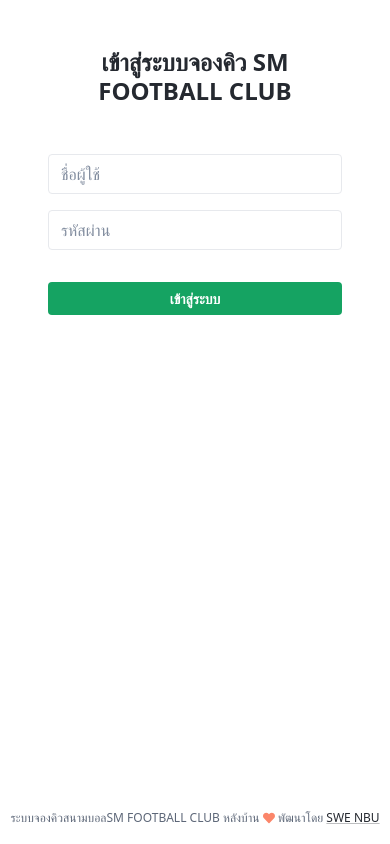
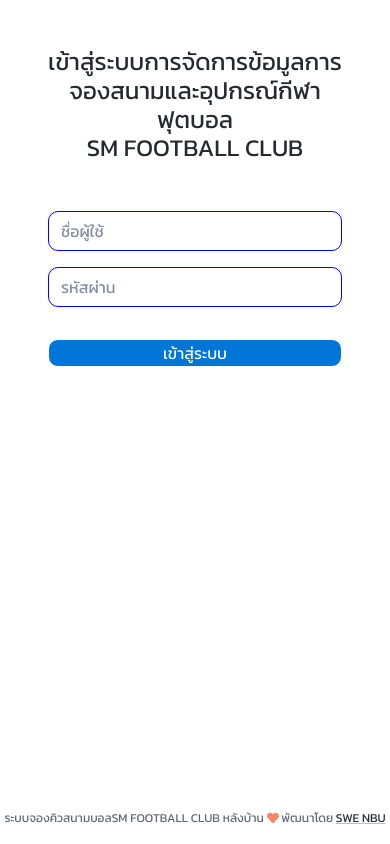
Before and after one commit to nattawutget/finalproject1, a PHP site: page /admin/index.php in a window 390 px wide. Run offline with PHP 8.4, Linux system fonts and the light colour scheme; style sheets or scripts are compiled from the project's sources; some libraries are stand-ins or nearby versions.

Commit message:
cssFontBtnH

```diff
--- a/admin/admin/index.php
+++ b/admin/admin/index.php
@@ -16,7 +16,7 @@
          <div class="app-card app-card-settings shadow-sm p-4">
              <div class="app-card-body">
                  <div class="d-grid gap-2 d-md-flex justify-content-md-end">
-                     <a href="?page=<?= $_GET['page'] ?>&function=add" class="btn btn-primary text-white mb-4 float-right">เพิ่มข้อมูลผู้ดูเเลลระบบ</a>
+                     <a href="?page=<?= $_GET['page'] ?>&function=add" class="btn btn-color text-white mb-4 float-right">เพิ่มข้อมูลผู้ดูเเลลระบบ</a>
                  </div>
 
                  <table class="table  table-hover" id="tableall">
--- a/admin/include/head.php
+++ b/admin/include/head.php
@@ -17,6 +17,12 @@
 
     <!-- Data table js -->
     <link rel="stylesheet" href="//cdn.datatables.net/1.11.4/css/jquery.dataTables.min.css">
+
+    <!-- Kanit -->
+    <link rel="preconnect" href="https://fonts.googleapis.com">
+    <link rel="preconnect" href="https://fonts.gstatic.com" crossorigin>
+    <link href="https://fonts.googleapis.com/css2?family=Kanit:wght@300;400&display=swap" rel="stylesheet">
+
 </head>
 <style>
     .dataTables_wrapper .dataTables_length select {
@@ -38,4 +44,49 @@
         height: 100vh;
         min-height: 100%
     }
+
+    @font-face {
+        src: url("../fonts/Kanit-Bold.ttf");
+        font-family: "Kanit";
+        font-weight: bold;
+
+    }
+
+    @font-face {
+        src: url("../fonts/Kanit-Regular.ttf");
+        font-family: "Kanit";
+        font-weight: 400;
+
+    }
+
+    * {
+        font-family: "Kanit";
+    }
+
+    h1,
+    .h1,
+    h2,
+    .h2,
+    h3,
+    .h3,
+    h4,
+    .h4,
+    th,
+    .th,
+    .btn {
+        font-weight: 500 !important;
+    }
+
+    .btn-color {
+        background-color: #0275d8;
+        color: white;
+        border: solid 1px !important;
+        border-radius: 10px;
+    }
+
+    .form-control {
+        border-color: blue;
+        border-radius: 10px;
+        color: black !important;
+    }
 </style>
--- a/admin/login/index.php
+++ b/admin/login/index.php
@@ -36,7 +36,7 @@ if (isset($_POST) && !empty($_POST)) {
 			<div class="d-flex flex-column align-content-end">
 				<div class="app-auth-body mx-auto">
 					<!-- <div class="app-auth-branding mb-4"><a class="app-logo" href="index.html"><img class="logo-icon me-2" src="assets/images/app-logo.svg" alt="logo"></a></div> -->
-					<h2 class="auth-heading text-center mb-5">เข้าสู่ระบบจองคิว SM FOOTBALL CLUB</h2>
+					<h2 class="auth-heading text-center mb-5">เข้าสู่ระบบการจัดการข้อมูลการจองสนามและอุปกรณ์กีฬาฟุตบอล <br> SM FOOTBALL CLUB</h2>
 					<div class="auth-form-container text-start">
 						<form action="" method="post" class="auth-form login-form">
 							<div class="email mb-3">
@@ -65,7 +65,7 @@ if (isset($_POST) && !empty($_POST)) {
 							</div>
 							<!--//form-group-->
 							<div class="text-center">
-								<button type="submit" class="btn app-btn-primary w-100 theme-btn mx-auto">เข้าสู่ระบบ</button>
+								<button type="submit" class="btn-color w-100 theme-btn mx-auto">เข้าสู่ระบบ</button>
 							</div>
 						</form>
 
@@ -113,3 +113,19 @@ if (isset($_POST) && !empty($_POST)) {
 </body>
 
 </html>
+<style>
+	h1 ,.h1,h2, .h2,h3, .h3,h4 ,.h4{
+		font-weight: 500 !important;
+	}
+	.form-control {
+		border-color: blue;
+		border-radius: 10px;
+		color: black !important;
+	}
+	.btn-color {
+		background-color: #0275d8;
+		color: white;
+		border-radius: 10px;
+		border: solid 1px !important;
+	}
+</style>
--- a/admin/stadium_product/index.php
+++ b/admin/stadium_product/index.php
@@ -94,3 +94,8 @@ $query = mysqli_query($connection, $sql);
 <?php
 mysqli_close($connection);
 ?>
+<style>
+    	h1 ,.h1,h2, .h2,h3, .h3,h4 ,.h4{
+		font-weight: 500 !important;
+	}
+</style>
```
Also changed, not shown: admin/customer/index.php (+25 -22 lines), admin/profile/index.php (+12 -0 lines), includes/head.php (+13 -0 lines), members/include/head.php (+20 -0 lines).
